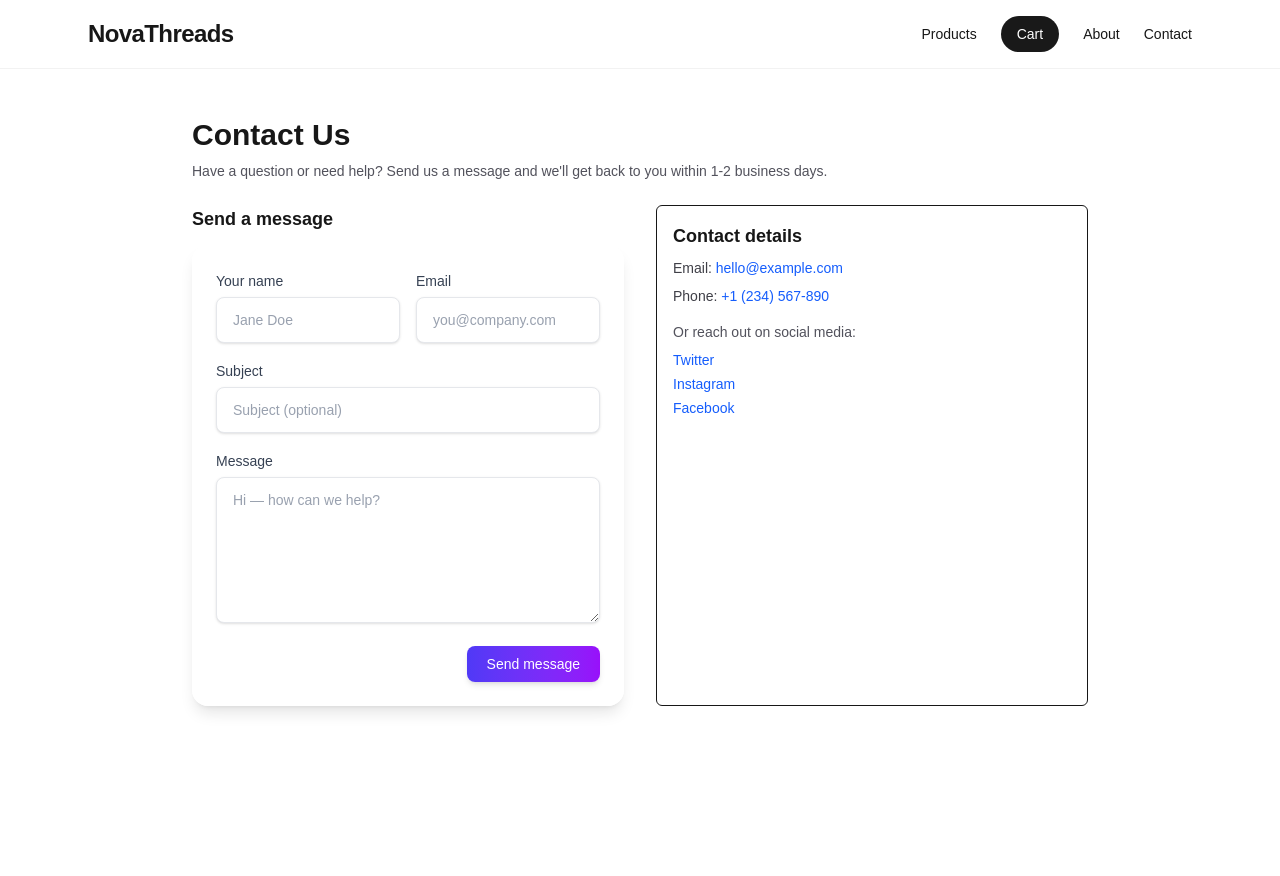
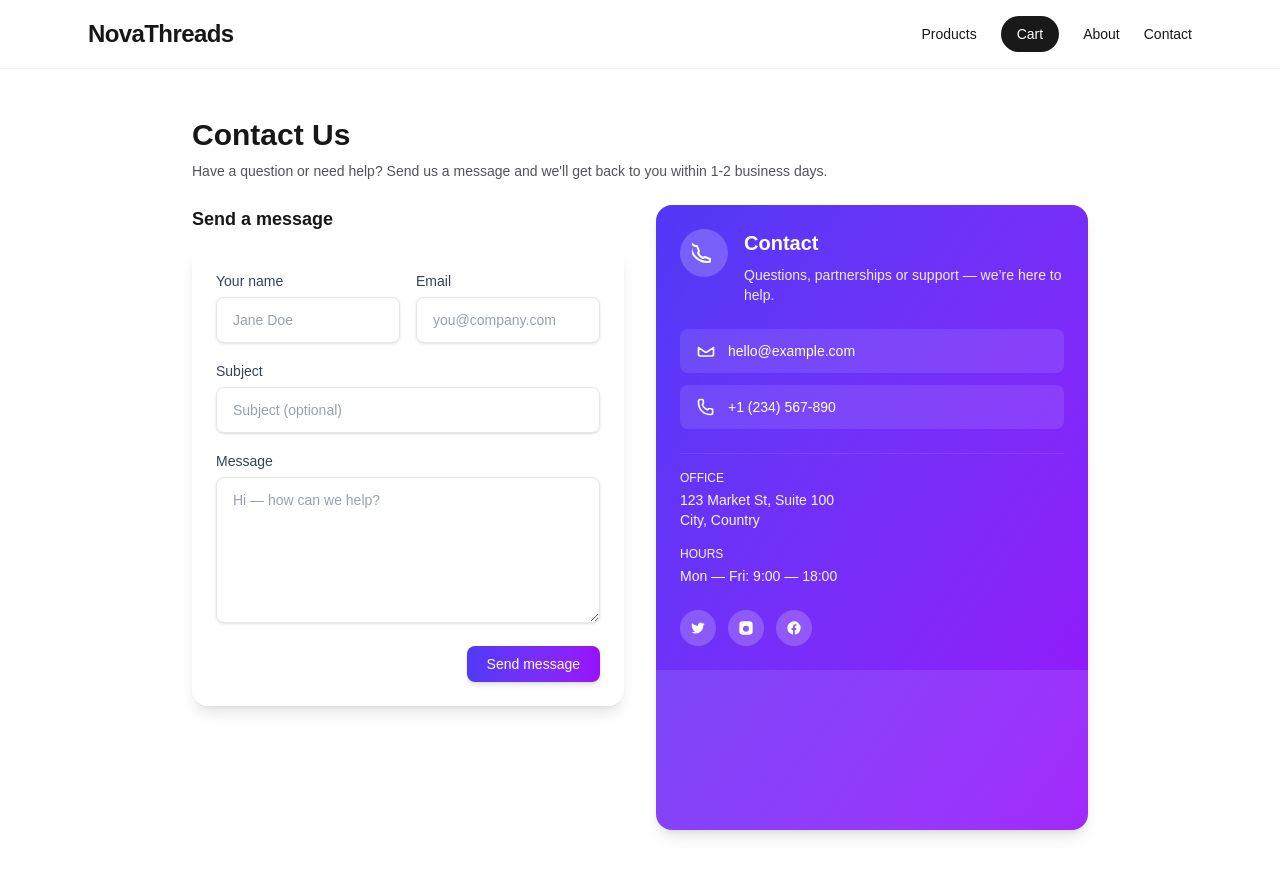
Before and after one commit to WangilaPrish/E-Commerce-Frontend, a Next.js app in the folder my-ecommerce-store/: page /contact in a window 1280 px wide. Built offline with nearby package versions, Linux system fonts and the light colour scheme.

Commit message:
feat: Enhance ContactPage with improved contact details layout and styling

```diff
--- a/my-ecommerce-store/src/app/contact/page.tsx
+++ b/my-ecommerce-store/src/app/contact/page.tsx
@@ -13,17 +13,76 @@ export default function ContactPage() {
                         <ContactForm />
                     </div>
 
-                    <aside className="rounded-md border p-4">
-                        <h3 className="mb-2 text-lg font-semibold">Contact details</h3>
-                        <p className="text-sm text-zinc-700">Email: <a className="text-blue-600" href="mailto:hello@example.com">hello@example.com</a></p>
-                        <p className="mt-2 text-sm text-zinc-700">Phone: <a className="text-blue-600" href="tel:+1234567890">+1 (234) 567-890</a></p>
-                        <p className="mt-4 text-sm text-zinc-600">Or reach out on social media:</p>
-                        <ul className="mt-2 space-y-1 text-sm">
-                            <li><a className="text-blue-600" href="#">Twitter</a></li>
-                            <li><a className="text-blue-600" href="#">Instagram</a></li>
-                            <li><a className="text-blue-600" href="#">Facebook</a></li>
-                        </ul>
-                    </aside>
+                                <aside className="rounded-2xl overflow-hidden bg-linear-to-br from-indigo-600 to-purple-600 text-white shadow-lg">
+                                    <div className="p-6">
+                                        <div className="flex items-start gap-4">
+                                            <div className="rounded-full bg-white/20 p-3">
+                                                {/* phone icon */}
+                                                <svg xmlns="http://www.w3.org/2000/svg" className="h-6 w-6 text-white" fill="none" viewBox="0 0 24 24" stroke="currentColor">
+                                                    <path strokeLinecap="round" strokeLinejoin="round" strokeWidth={2} d="M3 5h2l2 5-1 2a10 10 0 005 5l2-1 5 2v2a1 1 0 01-1 1h-2a16 16 0 01-16-16V4a1 1 0 011-1z" />
+                                                </svg>
+                                            </div>
+
+                                            <div>
+                                                <h3 className="text-xl font-semibold">Contact</h3>
+                                                <p className="mt-2 text-sm opacity-90">Questions, partnerships or support — we’re here to help.</p>
+                                            </div>
+                                        </div>
+
+                                        <div className="mt-6 grid gap-3">
+                                            <a href="mailto:hello@example.com" className="flex items-center gap-3 rounded-lg bg-white/10 px-4 py-3 text-sm hover:bg-white/20">
+                                                <svg xmlns="http://www.w3.org/2000/svg" className="h-5 w-5 text-white" viewBox="0 0 24 24" fill="none" stroke="currentColor">
+                                                    <path strokeLinecap="round" strokeLinejoin="round" strokeWidth={2} d="M3 8l7.89 5.26a2 2 0 002.22 0L21 8m0 0v8a2 2 0 01-2 2H5a2 2 0 01-2-2V8" />
+                                                </svg>
+                                                <span>hello@example.com</span>
+                                            </a>
+
+                                            <a href="tel:+1234567890" className="flex items-center gap-3 rounded-lg bg-white/10 px-4 py-3 text-sm hover:bg-white/20">
+                                                <svg xmlns="http://www.w3.org/2000/svg" className="h-5 w-5 text-white" viewBox="0 0 24 24" fill="none" stroke="currentColor">
+                                                    <path strokeLinecap="round" strokeLinejoin="round" strokeWidth={2} d="M3 5a2 2 0 012-2h2.5a1 1 0 01.98.8l.5 3a1 1 0 01-.26.9L7.6 9.6a12.05 12.05 0 005.8 5.8l1.9-1.3a1 1 0 01.9-.26l3 .5a1 1 0 01.8.98V19a2 2 0 01-2 2h-1C9.163 21 3 14.837 3 6V5z" />
+                                                </svg>
+                                                <span>+1 (234) 567-890</span>
+                                            </a>
+                                        </div>
+
+                                        <div className="mt-6 border-t border-white/10 pt-4 text-sm opacity-95">
+                                            <div className="flex items-center justify-between">
+                                                <div>
+                                                    <div className="text-xs font-medium uppercase">Office</div>
+                                                    <div className="mt-1">123 Market St, Suite 100<br/>City, Country</div>
+                                                </div>
+                                            </div>
+
+                                            <div className="mt-4">
+                                                <div className="text-xs font-medium uppercase">Hours</div>
+                                                <div className="mt-1">Mon — Fri: 9:00 — 18:00</div>
+                                            </div>
+                                        </div>
+
+                                        <div className="mt-6 flex items-center gap-3">
+                                            <a className="inline-flex h-9 w-9 items-center justify-center rounded-full bg-white/20 hover:bg-white/30" href="#" aria-label="Twitter">
+                                                <svg xmlns="http://www.w3.org/2000/svg" className="h-4 w-4 text-white" viewBox="0 0 24 24" fill="currentColor">
+                                                    <path d="M8.29 20.251c7.547 0 11.675-6.155 11.675-11.49 0-.175 0-.349-.012-.522A8.18 8.18 0 0022 5.92a8.273 8.273 0 01-2.357.637 4.07 4.07 0 001.804-2.235 8.19 8.19 0 01-2.605.981 4.093 4.093 0 00-6.993 3.732A11.605 11.605 0 013.112 4.9a4.013 4.013 0 00-.553 2.057 4.086 4.086 0 001.818 3.406 4.07 4.07 0 01-1.853-.506v.05a4.097 4.097 0 003.283 4.01 4.1 4.1 0 01-1.847.07 4.094 4.094 0 003.822 2.82A8.218 8.218 0 012 18.407a11.616 11.616 0 006.29 1.84" />
+                                                </svg>
+                                            </a>
+                                            <a className="inline-flex h-9 w-9 items-center justify-center rounded-full bg-white/20 hover:bg-white/30" href="#" aria-label="Instagram">
+                                                <svg xmlns="http://www.w3.org/2000/svg" className="h-4 w-4 text-white" viewBox="0 0 24 24" fill="currentColor">
+                                                    <path d="M7 2h10a5 5 0 015 5v10a5 5 0 01-5 5H7a5 5 0 01-5-5V7a5 5 0 015-5zm5 6.5A4.5 4.5 0 1016.5 13 4.505 4.505 0 0012 8.5zM18.5 6a1 1 0 11-1 1 1 1 0 011-1z" />
+                                                </svg>
+                                            </a>
+                                            <a className="inline-flex h-9 w-9 items-center justify-center rounded-full bg-white/20 hover:bg-white/30" href="#" aria-label="Facebook">
+                                                <svg xmlns="http://www.w3.org/2000/svg" className="h-4 w-4 text-white" viewBox="0 0 24 24" fill="currentColor">
+                                                    <path d="M22 12a10 10 0 10-11.5 9.9v-7h-2.2V12h2.2V9.8c0-2.2 1.3-3.4 3.3-3.4.95 0 1.95.17 1.95.17v2.14h-1.1c-1.1 0-1.44.68-1.44 1.38V12h2.47l-.4 2.9h-2.07v7A10 10 0 0022 12z" />
+                                                </svg>
+                                            </a>
+                                        </div>
+                                    </div>
+
+                                    {/* Map placeholder */}
+                                    <div className="h-40 bg-white/10" aria-hidden>
+                                        {/* In production, embed a small map iframe or static image */}
+                                    </div>
+                                </aside>
                 </div>
             </div>
         </div>
```
